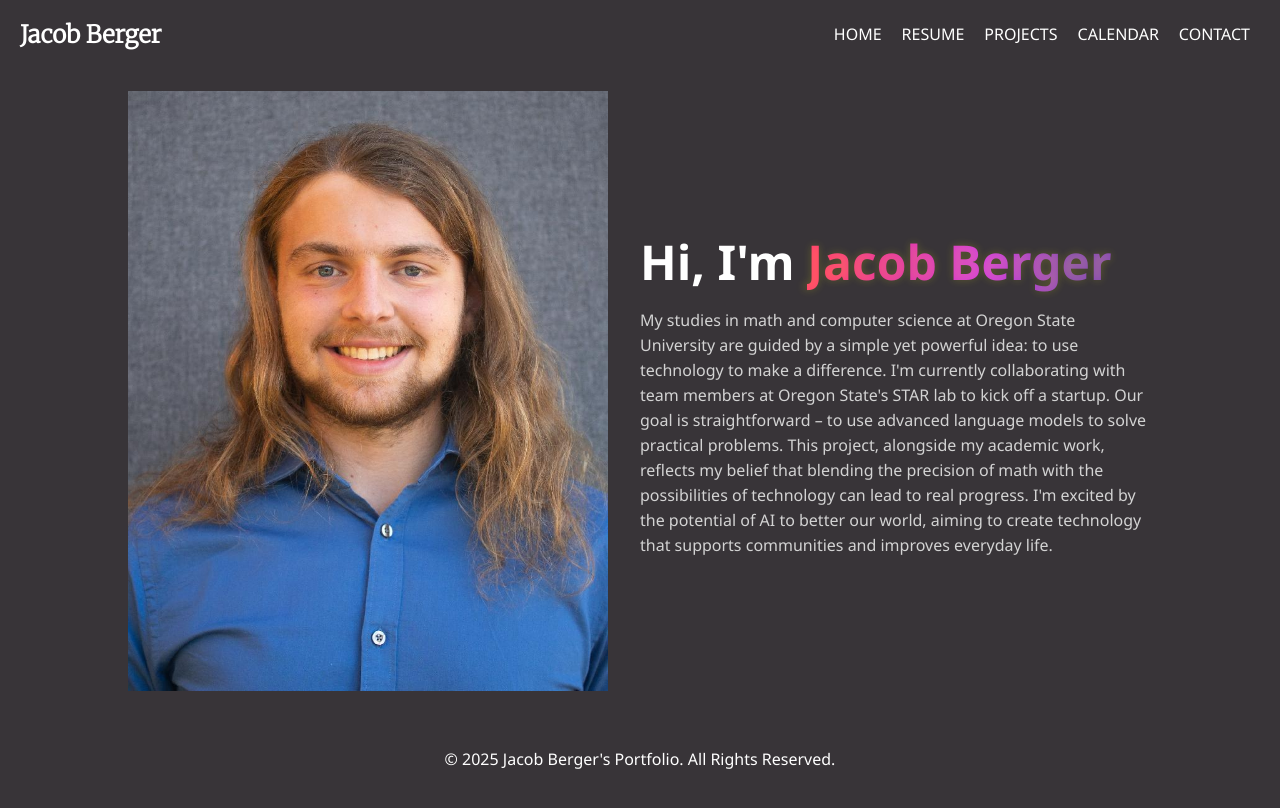
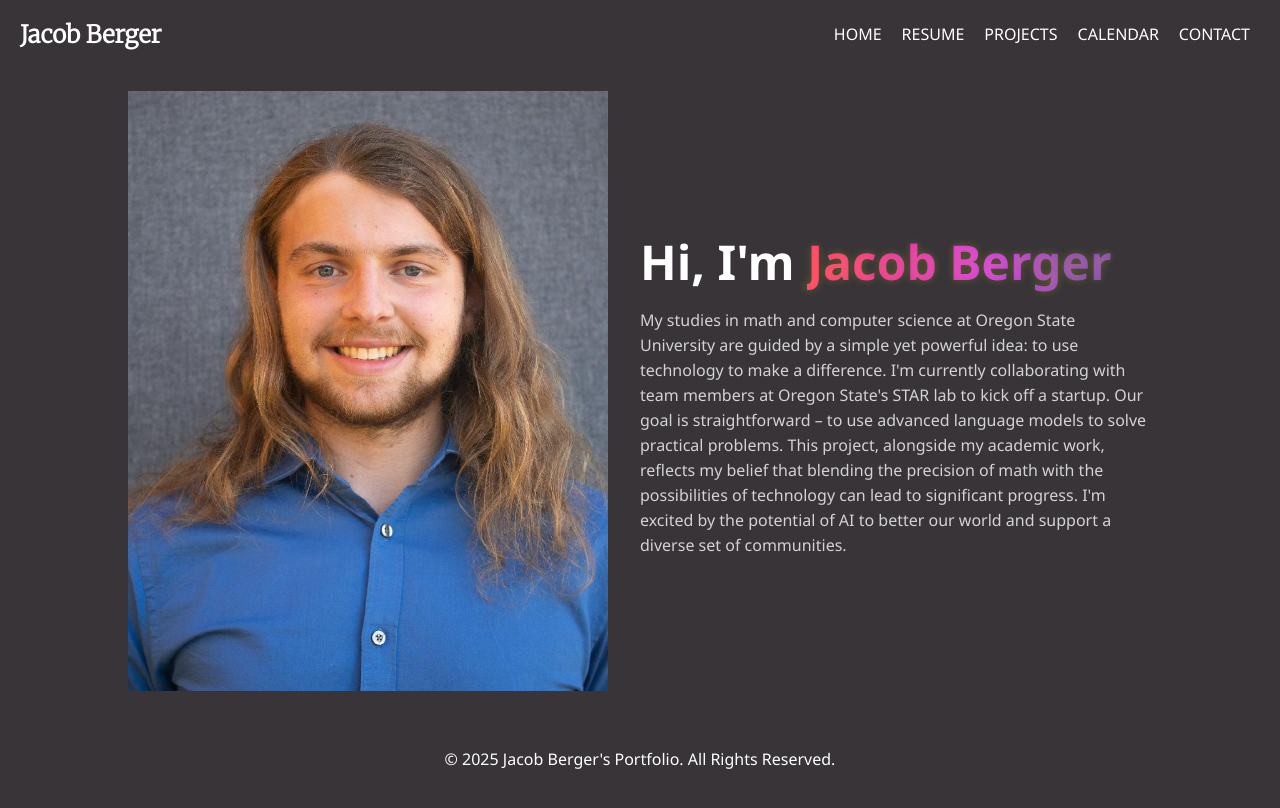
Before and after one commit to bergerjacob/bergerj-website, a Jekyll site: the page built from index.html, in a window 1280 px wide. Shown: the top 808 px of the page. Built offline with Jekyll 4.4.1, drawn with Linux system fonts in a browser that asks for light colours.

Commit message:
wording edits to index.html

```diff
--- a/index.html
+++ b/index.html
@@ -9,7 +9,7 @@ layout: page
     <div class="text-container">
         <h2 class="description">Hi, I'm <span class="rainbow-text">Jacob Berger</span></h2>
         <p class="description">
-            My studies in math and computer science at Oregon State University are guided by a simple yet powerful idea: to use technology to make a difference. I'm currently collaborating with team members at Oregon State's STAR lab to kick off a startup. Our goal is straightforward – to use advanced language models to solve practical problems. This project, alongside my academic work, reflects my belief that blending the precision of math with the possibilities of technology can lead to real progress. I'm excited by the potential of AI to better our world, aiming to create technology that supports communities and improves everyday life.
+            My studies in math and computer science at Oregon State University are guided by a simple yet powerful idea: to use technology to make a difference. I'm currently collaborating with team members at Oregon State's STAR lab to kick off a startup. Our goal is straightforward – to use advanced language models to solve practical problems. This project, alongside my academic work, reflects my belief that blending the precision of math with the possibilities of technology can lead to significant progress. I'm excited by the potential of AI to better our world and support a diverse set of communities.
         </p>
     </div>
 
```
